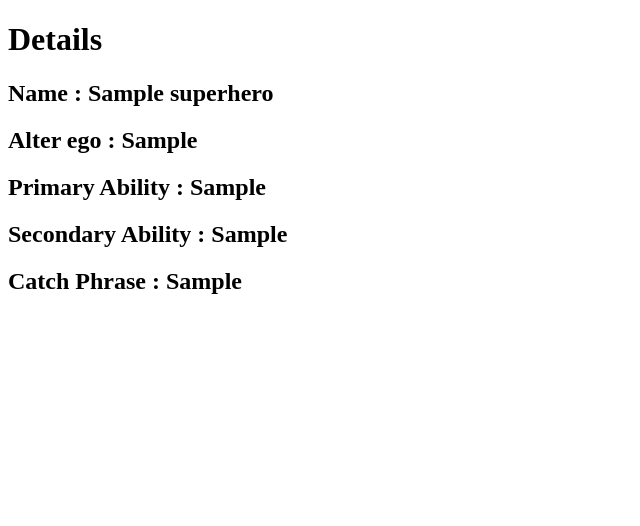
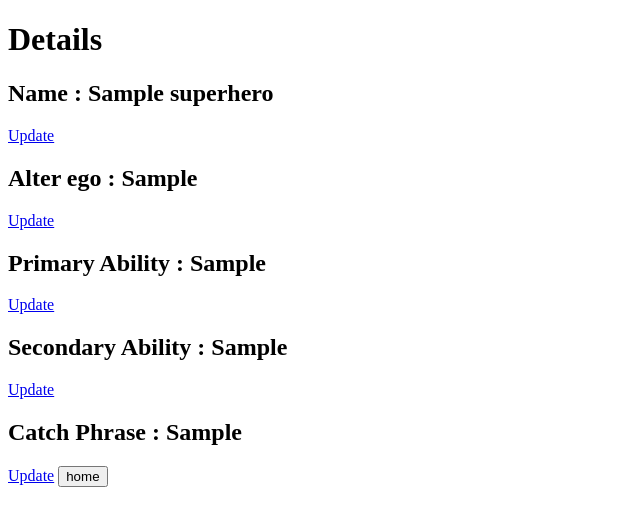
Before and after one commit to SMay318/superhero_proj, a Django app: page /superheroes/1/ in a window 1280 px wide. Shown: the top 526 px of the page, without its empty margins (0-640 px from the left). Run offline with Django 3.2, Linux system fonts and the light colour scheme; tables that the repository leaves empty hold one stand-in row (values such as "Sample post").

Commit message:
Added a function to update superheroes database, added a path for the update as well as a template.

```diff
--- a/superhero_project/superheroes/templates/superheroes/create.html
+++ b/superhero_project/superheroes/templates/superheroes/create.html
@@ -16,5 +16,6 @@
         Catchphrase: <input type='text' name='catchphrase' id='catchphrase'><br/>
         <input type="submit" value="Add!">
     </form>
+    <a href="{% url 'superheroes:index' %}"><button>home</button></a>
 </body>
 </html>
--- a/superhero_project/superheroes/templates/superheroes/detail.html
+++ b/superhero_project/superheroes/templates/superheroes/detail.html
@@ -8,10 +8,12 @@
 </head>
 <body>
     <h1>Details</h1>
-        <h2>Name : {{single_hero.name}}</h2>
-        <h2>Alter ego : {{single_hero.alter_ego}}</h2>
-        <h2>Primary Ability : {{single_hero.primary_ability}}</h2>
-        <h2>Secondary Ability : {{single_hero.secondary_ability}}</h2>
-        <h2>Catch Phrase : {{single_hero.catch_phrase}}</h2>
+        <h2>Name : {{single_hero.name}}</h2><a href="{% url 'superheroes:update' hero.id%}">Update</a>
+        <h2>Alter ego : {{single_hero.alter_ego}}</h2><a href="{% url 'superheroes:update' hero.id%}">Update</a>
+        <h2>Primary Ability : {{single_hero.primary_ability}}</h2><a href="{% url 'superheroes:update' hero.id%}">Update</a>
+        <h2>Secondary Ability : {{single_hero.secondary_ability}}</h2><a href="{% url 'superheroes:update' hero.id%}">Update</a>
+        <h2>Catch Phrase : {{single_hero.catch_phrase}}</h2><a href="{% url 'superheroes:update' hero.id%}">Update</a>
+        <a href="{% url 'superheroes:index' %}"><button>home</button></a>
+
 </body>
 </html>
--- a/superhero_project/superheroes/templates/superheroes/index.html
+++ b/superhero_project/superheroes/templates/superheroes/index.html
@@ -10,11 +10,9 @@
     <h1>List of Heroes</h1>
     <ul>
         {% for hero in all_heroes %}
-        <li> <h2>{{hero.name}}</h2></li>
+        <li> <h2>{{hero.name}} - <a href= "{% url 'superheroes:detail' hero.id%}">Click for details</a></h2></li>
         {% endfor %}
-
-
-
     </ul>
+    <a href="{% url 'superheroes:create' %}"><button>Add New Hero</button></a>
 </body>
 </html>
--- a/superhero_project/superheroes/urls.py
+++ b/superhero_project/superheroes/urls.py
@@ -5,6 +5,7 @@ app_name = 'superheroes'
 urlpatterns = [
     path('', views.index, name='index'),
     path('<int:hero_id>/', views.detail, name='detail'),
-    path('new/',views.create, name='create')
+    path('new/',views.create, name='create'),
+    path('update/<int:hero_id>', views.update, name='update')
 
 ]
--- a/superhero_project/superheroes/views.py
+++ b/superhero_project/superheroes/views.py
@@ -31,3 +31,19 @@ def create(request):
         return HttpResponseRedirect(reverse('superheroes:index'))
     else:
         return render(request, 'superheroes/create.html')
+
+def update(request, hero_id):
+    if request.method == "POST":
+        update_hero = Superhero.objects.get(pk=hero_id)
+        update_hero.name = request.POST.get('name')
+        update_hero.alter_ego = request.POST.get('alter_ego')
+        update_hero.primary = request.POST.get('primary')
+        update_hero.secondary = request.POST.get('secondary')
+        update_hero.catchphrase = request.POST.get('catchphrase')
+        return detail(request, hero_id)
+    else:
+        update_hero = Superhero.objects.get(pk=hero_id)
+        context = {
+            'update_hero': update_hero
+        }
+        return render(request, 'superheroes/update.html', context)
```
Also changed, not shown: superhero_project/superheroes/templates/superheroes/update.html (added, +14 -0 lines).
